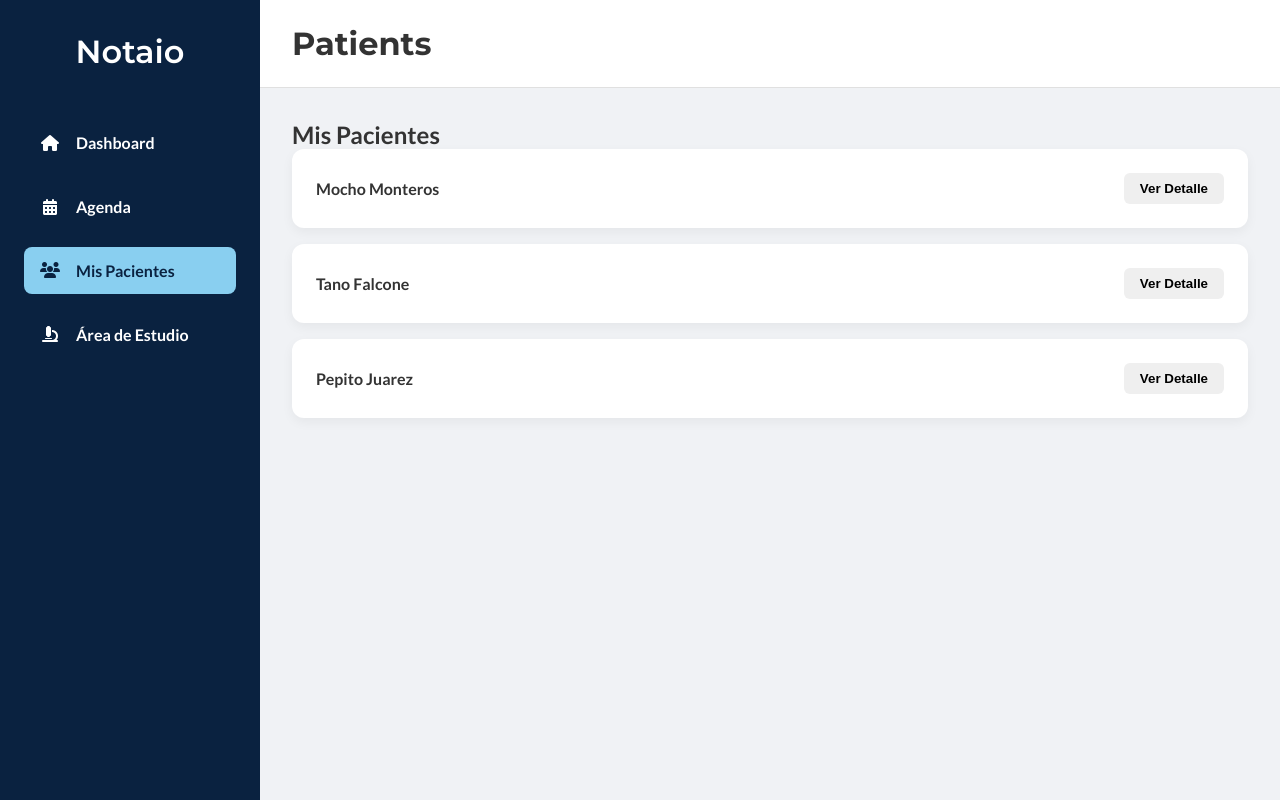
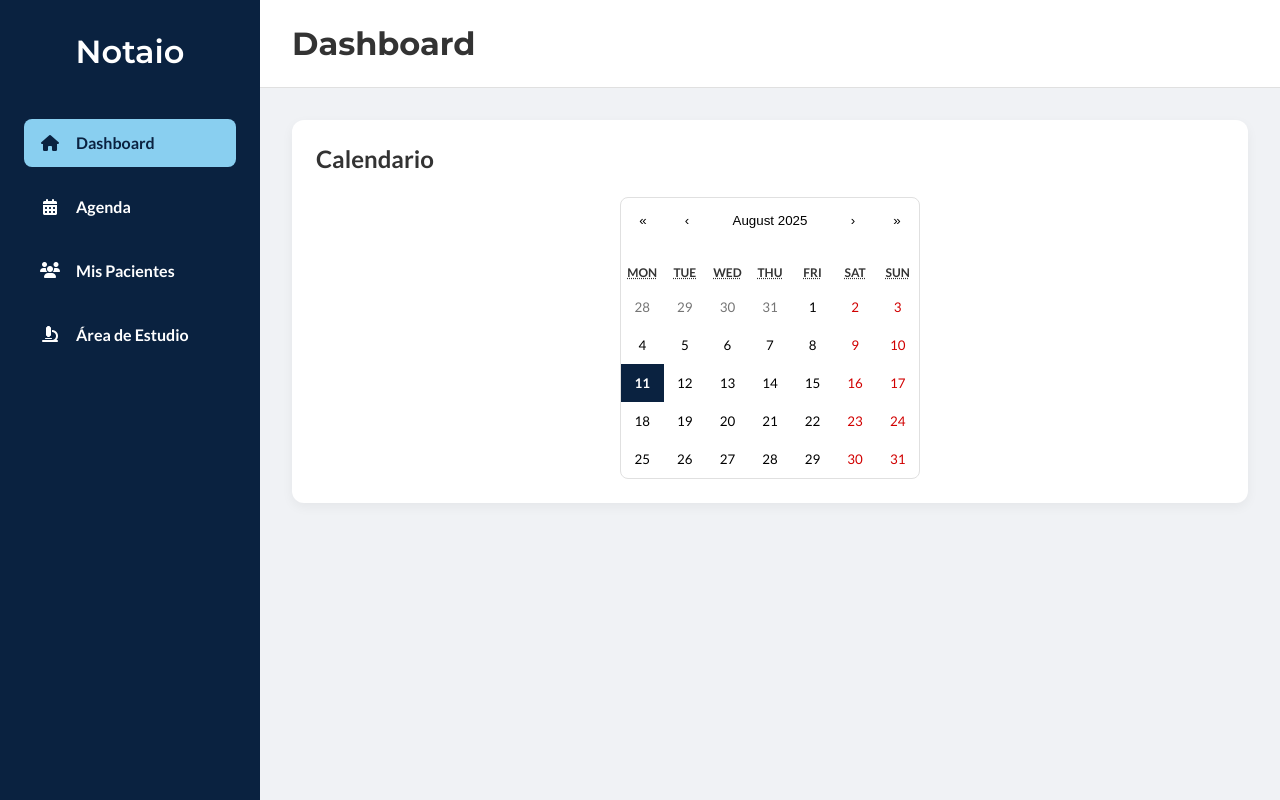
Before and after one commit to ginofalcucci2-droid/NOTAIO, a React (Vite) app: page / in a window 1280 px wide. Built offline with nearby package versions, Linux system fonts and the light colour scheme.

Commit message:
Fix: Establece el Dashboard como la vista inicial

```diff
--- a/src/App.jsx
+++ b/src/App.jsx
@@ -9,7 +9,7 @@ import AgendaView from './components/views/AgendaView.jsx';
 import './App.css';
 
 function App() {
-    const [activeView, setActiveView] = useState('patients'); // Empezamos en pacientes para probar
+    const [activeView, setActiveView] = useState('dashboard'); // Empezamos en pacientes para probar
 
     // NUEVO ESTADO: Este estado es específico para el Área de Estudio.
     // Guarda qué paciente queremos analizar.
```
